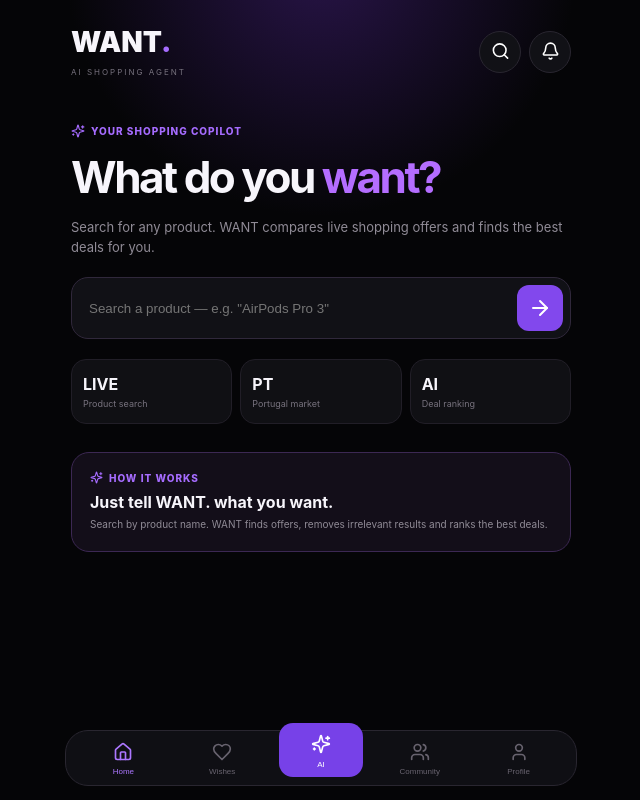
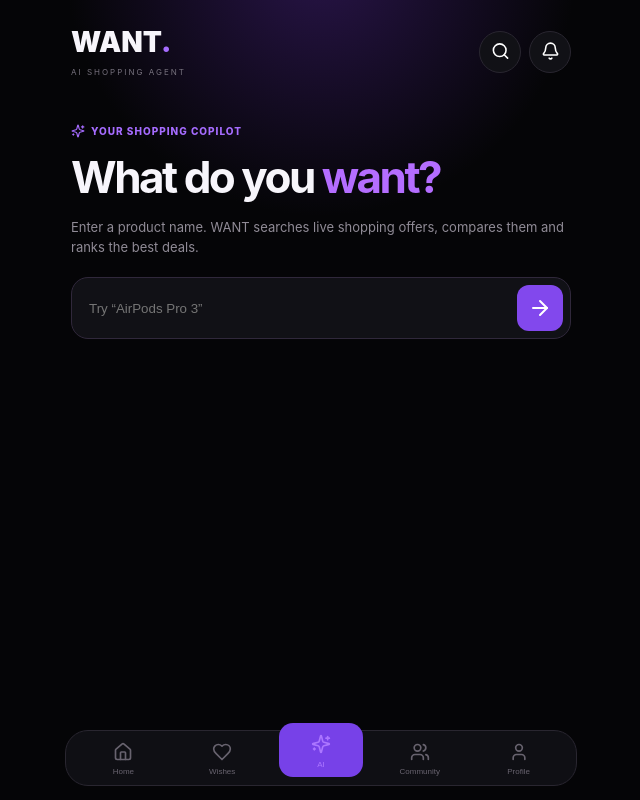
Before and after one commit to makasiaka108/Want-app-v2, a Next.js app: page / in a window 1280 px wide. Shown: the whole page, without its empty margins (319-959 px from the left). Built offline with nearby package versions, Linux system fonts and the light colour scheme.

Commit message:
Update page.tsx

```diff
--- a/app/page.tsx
+++ b/app/page.tsx
@@ -1,6 +1,6 @@
 "use client";
 
-import { useState } from "react";
+import { useMemo, useState } from "react";
 import {
   Home,
   Heart,
@@ -14,74 +14,203 @@ import {
   ExternalLink,
   Star,
   Check,
+  TrendingDown,
 } from "lucide-react";
 
 type Product = {
-  title: string;
-  price: number;
-  source: string;
-  link: string;
-  thumbnail: string;
-  rating?: number | null;
-  reviews?: number | null;
+  title?: string;
+  price?: string | number;
+  extracted_price?: number;
+  source?: string;
+  link?: string;
+  product_link?: string;
+  thumbnail?: string;
+  rating?: number;
+  reviews?: number;
   delivery?: string;
-  matchScore?: number;
-  wantScore?: number;
+  tag?: string;
+  second_hand_condition?: string;
+};
+
+type RankedProduct = Product & {
+  wantScore: number;
+  reasons: string[];
+  numericPrice: number | null;
 };
 
 type SearchResponse = {
-  query: string;
-  bestDeal: Product | null;
-  products: Product[];
-  totalFound: number;
-  medianPrice?: number | null;
+  query?: string;
+  products?: Product[];
   error?: string;
 };
 
-export default function Page() {
-  const [tab, setTab] = useState("Home");
-  const [query, setQuery] = useState("");
+function getNumericPrice(product: Product): number | null {
+  if (
+    typeof product.extracted_price === "number" &&
+    Number.isFinite(product.extracted_price)
+  ) {
+    return product.extracted_price;
+  }
 
-  const [status, setStatus] = useState<
-    "idle" | "searching" | "success" | "error"
-  >("idle");
+  if (typeof product.price === "number" && Number.isFinite(product.price)) {
+    return product.price;
+  }
 
-  const [searchedQuery, setSearchedQuery] = useState("");
-  const [products, setProducts] = useState<Product[]>([]);
-  const [bestDeal, setBestDeal] = useState<Product | null>(null);
-  const [totalFound, setTotalFound] = useState(0);
-  const [medianPrice, setMedianPrice] = useState<number | null>(null);
-  const [error, setError] = useState("");
+  if (typeof product.price === "string") {
+    const cleaned = product.price
+      .replace(/\s/g, "")
+      .replace(/[^\d,.-]/g, "")
+      .replace(",", ".");
 
-  function formatPrice(price?: number | null) {
-    if (typeof price !== "number") return "—";
+    const value = Number.parseFloat(cleaned);
 
+    if (Number.isFinite(value)) {
+      return value;
+    }
+  }
+
+  return null;
+}
+
+function formatPrice(product: RankedProduct) {
+  if (product.numericPrice !== null) {
     return new Intl.NumberFormat("en-IE", {
       style: "currency",
       currency: "EUR",
-      minimumFractionDigits: 2,
       maximumFractionDigits: 2,
-    }).format(price);
+    }).format(product.numericPrice);
   }
 
-  function openDeal(link?: string) {
-    if (!link) return;
+  return product.price || "Price unavailable";
+}
 
-    window.open(link, "_blank", "noopener,noreferrer");
-  }
+function productUrl(product: Product) {
+  return product.product_link || product.link || "";
+}
+
+function rankProducts(products: Product[]): RankedProduct[] {
+  const validPrices = products
+    .map(getNumericPrice)
+    .filter((price): price is number => price !== null && price > 0);
+
+  const sortedPrices = [...validPrices].sort((a, b) => a - b);
+
+  const medianPrice =
+    sortedPrices.length === 0
+      ? null
+      : sortedPrices[Math.floor(sortedPrices.length / 2)];
+
+  return products
+    .map((product) => {
+      const price = getNumericPrice(product);
+
+      let score = 50;
+      const reasons: string[] = [];
+
+      if (price !== null && medianPrice !== null) {
+        const ratio = price / medianPrice;
+
+        if (ratio <= 0.8) {
+          score += 25;
+          reasons.push("Excellent price");
+        } else if (ratio <= 0.95) {
+          score += 18;
+          reasons.push("Below typical price");
+        } else if (ratio <= 1.08) {
+          score += 10;
+          reasons.push("Fair market price");
+        } else if (ratio >= 1.35) {
+          score -= 12;
+          reasons.push("Higher than similar offers");
+        }
+      }
+
+      if (product.rating) {
+        if (product.rating >= 4.7) {
+          score += 15;
+          reasons.push("Excellent rating");
+        } else if (product.rating >= 4.4) {
+          score += 11;
+          reasons.push("Highly rated");
+        } else if (product.rating >= 4) {
+          score += 6;
+          reasons.push("Good rating");
+        }
+      }
+
+      if (product.reviews) {
+        if (product.reviews >= 1000) {
+          score += 10;
+          reasons.push("Many verified reviews");
+        } else if (product.reviews >= 100) {
+          score += 6;
+          reasons.push("Strong review history");
+        }
+      }
+
+      if (product.source) {
+        score += 3;
+        reasons.push(`Available at ${product.source}`);
+      }
+
+      if (product.delivery) {
+        score += 3;
+        reasons.push("Delivery information available");
+      }
+
+      if (product.second_hand_condition) {
+        score -= 8;
+        reasons.push("Check item condition");
+      }
+
+      score = Math.max(1, Math.min(99, score));
+
+      return {
+        ...product,
+        numericPrice: price,
+        wantScore: score,
+        reasons: reasons.slice(0, 3),
+      };
+    })
+    .sort((a, b) => {
+      if (b.wantScore !== a.wantScore) {
+        return b.wantScore - a.wantScore;
+      }
+
+      if (a.numericPrice === null) return 1;
+      if (b.numericPrice === null) return -1;
+
+      return a.numericPrice - b.numericPrice;
+    });
+}
+
+export default function Page() {
+  const [tab, setTab] = useState("AI");
+  const [query, setQuery] = useState("");
+  const [lastSearch, setLastSearch] = useState("");
+
+  const [products, setProducts] = useState<Product[]>([]);
+  const [loading, setLoading] = useState(false);
+  const [error, setError] = useState("");
+
+  const [tracked, setTracked] = useState<string[]>([]);
+
+  const rankedProducts = useMemo(
+    () => rankProducts(products),
+    [products]
+  );
+
+  const bestDeal = rankedProducts[0];
 
   async function handleSearch() {
     const cleanQuery = query.trim();
 
-    if (!cleanQuery || status === "searching") return;
+    if (!cleanQuery || loading) return;
 
-    setStatus("searching");
-    setSearchedQuery(cleanQuery);
+    setLoading(true);
     setError("");
     setProducts([]);
-    setBestDeal(null);
-    setTotalFound(0);
-    setMedianPrice(null);
+    setLastSearch(cleanQuery);
 
     try {
       const response = await fetch("/api/search", {
@@ -100,16 +229,9 @@ export default function Page() {
         throw new Error(data.error || "Search failed");
       }
 
-      setProducts(Array.isArray(data.products) ? data.products : []);
-      setBestDeal(data.bestDeal || null);
-      setTotalFound(data.totalFound || 0);
-      setMedianPrice(
-        typeof data.medianPrice === "number"
-          ? data.medianPrice
-          : null
+      setProducts(
+        Array.isArray(data.products) ? data.products : []
       );
-
-      setStatus("success");
     } catch (err) {
       console.error(err);
 
@@ -118,9 +240,37 @@ export default function Page() {
           ? err.message
           : "Something went wrong"
       );
+    } finally {
+      setLoading(false);
+    }
+  }
 
-      setStatus("error");
-    }
+  function toggleTrack(product: RankedProduct) {
+    const key =
+      productUrl(product) ||
+      `${product.title}-${product.source}-${product.numericPrice}`;
+
+    setTracked((current) =>
+      current.includes(key)
+        ? current.filter((item) => item !== key)
+        : [...current, key]
+    );
+  }
+
+  function isTracked(product: RankedProduct) {
+    const key =
+      productUrl(product) ||
+      `${product.title}-${product.source}-${product.numericPrice}`;
+
+    return tracked.includes(key);
+  }
+
+  function openDeal(product: RankedProduct) {
+    const url = productUrl(product);
+
+    if (!url) return;
+
+    window.open(url, "_blank", "noopener,noreferrer");
   }
 
   return (
@@ -156,274 +306,303 @@ export default function Page() {
         </h1>
 
         <p>
-          Search for any product. WANT compares live shopping
-          offers and finds the best deals for you.
+          Enter a product name. WANT searches live shopping
+          offers, compares them and ranks the best deals.
         </p>
 
         <div className="ask">
           <input
             value={query}
-            onChange={(e) => setQuery(e.target.value)}
-            onKeyDown={(e) => {
-              if (e.key === "Enter") {
+            onChange={(event) => setQuery(event.target.value)}
+            onKeyDown={(event) => {
+              if (event.key === "Enter") {
                 handleSearch();
               }
             }}
-            placeholder='Search a product — e.g. "AirPods Pro 3"'
+            placeholder='Try “AirPods Pro 3”'
           />
 
           <button
             onClick={handleSearch}
-            disabled={!query.trim() || status === "searching"}
+            disabled={!query.trim() || loading}
             aria-label="Search products"
           >
-            {status === "searching" ? (
+            {loading ? (
               <LoaderCircle className="spin" />
             ) : (
               <ArrowRight />
             )}
           </button>
         </div>
+      </section>
 
-        {status === "searching" && (
-          <div className="search-result">
-            <small>
-              <LoaderCircle size={13} className="spin" />
-              WANT IS SEARCHING
-            </small>
+      {loading && (
+        <section className="search-result">
+          <small>
+            <Sparkles size={13} />
+            WANT IS SEARCHING
+          </small>
 
-            <strong>{searchedQuery}</strong>
+          <strong>{lastSearch}</strong>
+
+          <p>
+            Finding live offers and comparing prices,
+            ratings and stores...
+          </p>
+        </section>
+      )}
+
+      {error && (
+        <section className="search-result">
+          <small>SEARCH ERROR</small>
+
+          <strong>{error}</strong>
+
+          <p>Please try the search again.</p>
+        </section>
+      )}
+
+      {!loading &&
+        !error &&
+        lastSearch &&
+        rankedProducts.length === 0 && (
+          <section className="search-result">
+            <small>NO DEALS FOUND</small>
+
+            <strong>{lastSearch}</strong>
 
             <p>
-              Comparing live offers and filtering irrelevant
-              products...
+              Try using only the exact product name without
+              a price or extra description.
             </p>
-          </div>
+          </section>
         )}
 
-        {status === "error" && (
-          <div className="search-result">
-            <small>SEARCH ERROR</small>
+      {bestDeal && (
+        <section className="best-deal">
+          <div className="best-label">
+            <Sparkles size={13} />
+            BEST DEAL
+          </div>
 
-            <strong>{searchedQuery}</strong>
+          <div className="best-content">
+            {bestDeal.thumbnail ? (
+              <img
+                src={bestDeal.thumbnail}
+                alt={bestDeal.title || "Product"}
+              />
+            ) : (
+              <div className="product-placeholder">
+                <Sparkles />
+              </div>
+            )}
 
-            <p>{error}</p>
-          </div>
-        )}
-      </section>
+            <div className="best-info">
+              <h2>{bestDeal.title}</h2>
 
-      {status === "success" && (
-        <>
-          <section className="stats">
-            <div>
-              <b>{totalFound}</b>
-              <span>Offers found</span>
+              <p>
+                {bestDeal.source
+                  ? `Found at ${bestDeal.source}`
+                  : "Live shopping offer"}
+              </p>
+
+              <div className="reason-list">
+                {bestDeal.reasons.map((reason) => (
+                  <span key={reason}>
+                    <Check size={12} />
+                    {reason}
+                  </span>
+                ))}
+              </div>
             </div>
 
-            <div>
-              <b>
-                {bestDeal
-                  ? formatPrice(bestDeal.price)
-                  : "—"}
-              </b>
-              <span>Best price</span>
-            </div>
+            <aside>
+              <strong>{formatPrice(bestDeal)}</strong>
 
-            <div>
-              <b>
-                {medianPrice
-                  ? formatPrice(medianPrice)
-                  : "—"}
-              </b>
-              <span>Market price</span>
-            </div>
-          </section>
+              <span>
+                WANT SCORE {bestDeal.wantScore}
+              </span>
+            </aside>
+          </div>
 
-          {bestDeal ? (
-            <section className="insight">
-              <div>
-                <label>
-                  <Sparkles size={13} />
-                  BEST DEAL
-                </label>
+          <div className="best-actions">
+            <button
+              className="track-button"
+              onClick={() => toggleTrack(bestDeal)}
+            >
+              <Heart
+                size={16}
+                fill={
+                  isTracked(bestDeal)
+                    ? "currentColor"
+                    : "none"
+                }
+              />
 
-                <h2>{bestDeal.title}</h2>
+              {isTracked(bestDeal)
+                ? "Tracking price"
+                : "Track price"}
+            </button>
 
-                <p>
-                  Found at {bestDeal.source}
-                  {bestDeal.wantScore
-                    ? ` · WANT Score ${bestDeal.wantScore}`
-                    : ""}
-                </p>
-              </div>
+            <button
+              className="deal-button"
+              disabled={!productUrl(bestDeal)}
+              onClick={() => openDeal(bestDeal)}
+            >
+              View deal
+              <ExternalLink size={15} />
+            </button>
+          </div>
+        </section>
+      )}
 
-              <button
-                onClick={() => openDeal(bestDeal.link)}
-                disabled={!bestDeal.link}
-              >
-                {formatPrice(bestDeal.price)}
-                <ExternalLink size={15} />
-              </button>
-            </section>
-          ) : (
-            <section className="insight">
-              <div>
-                <label>
-                  <Sparkles size={13} />
-                  NO RELIABLE DEAL
-                </label>
-
-                <h2>
-                  We couldn't find a confident match.
-                </h2>
-
-                <p>
-                  Try adding the brand or exact model name.
-                </p>
-              </div>
-            </section>
-          )}
-
+      {rankedProducts.length > 0 && (
+        <>
           <div className="title">
             <b>● LIVE DEALS</b>
-            <span>{products.length} shown</span>
+
+            <span>{rankedProducts.length} found</span>
           </div>
 
-          <section className="cards">
-            {products.map((product, i) => (
+          <section className="cards live-cards">
+            {rankedProducts.map((product, index) => (
               <article
-                key={`${product.title}-${product.source}-${i}`}
+                key={`${product.title}-${index}`}
+                className={
+                  index === 0 ? "top-product" : ""
+                }
               >
-                <i>#{i + 1}</i>
+                <i>#{index + 1}</i>
 
-                <strong>
-                  {product.thumbnail ? (
-                    <img
-                      src={product.thumbnail}
-                      alt={product.title}
-                      loading="lazy"
-                      style={{
-                        width: "100%",
-                        height: "100%",
-                        objectFit: "contain",
-                        borderRadius: "12px",
-                        background: "white",
-                      }}
-                    />
-                  ) : (
-                    "✨"
-                  )}
-                </strong>
+                {product.thumbnail ? (
+                  <img
+                    src={product.thumbnail}
+                    alt={product.title || "Product"}
+                  />
+                ) : (
+                  <div className="card-placeholder">
+                    <Sparkles />
+                  </div>
+                )}
 
-                <div>
-                  <b>{product.title}</b>
+                <div className="product-copy">
+                  <b>{product.title || "Product"}</b>
 
                   <small>
-                    {product.source}
-
-                    {product.rating ? (
-                      <>
-                        {" "}
-                        · <Star size={11} />
-                        {product.rating}
-                      </>
-                    ) : null}
+                    {product.source || "Online store"}
                   </small>
 
-                  {product.delivery && (
-                    <small>{product.delivery}</small>
-                  )}
+                  <div className="product-meta">
+                    {product.rating ? (
+                      <span>
+                        <Star
+                          size={11}
+                          fill="currentColor"
+                        />
+                        {product.rating}
+                        {product.reviews
+                          ? ` (${product.reviews})`
+                          : ""}
+                      </span>
+                    ) : null}
+
+                    {product.numericPrice !== null &&
+                    bestDeal.numericPrice !== null &&
+                    product.numericPrice <=
+                      bestDeal.numericPrice * 1.1 ? (
+                      <span className="good-price">
+                        <TrendingDown size={11} />
+                        Competitive price
+                      </span>
+                    ) : null}
+                  </div>
                 </div>
 
                 <aside>
-                  <b>{formatPrice(product.price)}</b>
+                  <b>{formatPrice(product)}</b>
 
                   <small>
-                    {i === 0
-                      ? "BEST DEAL"
-                      : product.wantScore
-                      ? `WANT SCORE ${product.wantScore}`
-                      : "VIEW DEAL"}
+                    WANT SCORE {product.wantScore}
                   </small>
 
-                  {product.link && (
+                  <div className="mini-actions">
                     <button
+                      aria-label="Track price"
                       onClick={() =>
-                        openDeal(product.link)
+                        toggleTrack(product)
                       }
-                      aria-label={`Open ${product.title}`}
-                      style={{
-                        background: "transparent",
-                        border: 0,
-                        padding: 0,
-                        cursor: "pointer",
-                      }}
+                    >
+                      <Heart
+                        size={14}
+                        fill={
+                          isTracked(product)
+                            ? "currentColor"
+                            : "none"
+                        }
+                      />
+                    </button>
+
+                    <button
+                      aria-label="View deal"
+                      disabled={!productUrl(product)}
+                      onClick={() => openDeal(product)}
                     >
                       <ExternalLink size={14} />
                     </button>
-                  )}
+                  </div>
                 </aside>
               </article>
             ))}
           </section>
-
-          {products.length > 0 && (
-            <section className="community">
-              <b>
-                <Check />
-              </b>
-
-              <div>
-                <b>
-                  WANT checked {totalFound} relevant offers
-                </b>
-
-                <small>
-                  Irrelevant accessories, used products and
-                  suspicious price outliers were filtered.
-                </small>
-              </div>
-            </section>
-          )}
         </>
       )}
 
-      {status === "idle" && (
-        <>
-          <section className="stats">
-            <div>
-              <b>LIVE</b>
-              <span>Product search</span>
-            </div>
+      {bestDeal && (
+        <section className="insight">
+          <div>
+            <label>
+              <Sparkles size={13} />
+              AI INSIGHT
+            </label>
 
-            <div>
-              <b>PT</b>
-              <span>Portugal market</span>
-            </div>
+            <h2>
+              WANT recommends{" "}
+              {bestDeal.title || "this deal"}.
+            </h2>
 
-            <div>
-              <b>AI</b>
-              <span>Deal ranking</span>
-            </div>
-          </section>
+            <p>
+              This offer currently has the strongest
+              combination of price, rating, reviews and
+              seller information among the results found.
+            </p>
+          </div>
 
-          <section className="insight">
-            <div>
-              <label>
-                <Sparkles size={13} />
-                HOW IT WORKS
-              </label>
+          <div className="score-circle">
+            <strong>{bestDeal.wantScore}</strong>
+            <small>WANT SCORE</small>
+          </div>
+        </section>
+      )}
 
-              <h2>Just tell WANT. what you want.</h2>
+      {tracked.length > 0 && (
+        <section className="tracking-summary">
+          <Heart size={16} fill="currentColor" />
 
-              <p>
-                Search by product name. WANT finds offers,
-                removes irrelevant results and ranks the best
-                deals.
-              </p>
-            </div>
-          </section>
-        </>
+          <div>
+            <b>
+              {tracked.length}{" "}
+              {tracked.length === 1
+                ? "product"
+                : "products"}{" "}
+              tracked
+            </b>
+
+            <small>
+              Price alerts will be connected in the next
+              step.
+            </small>
+          </div>
+        </section>
       )}
 
       <nav>
```
